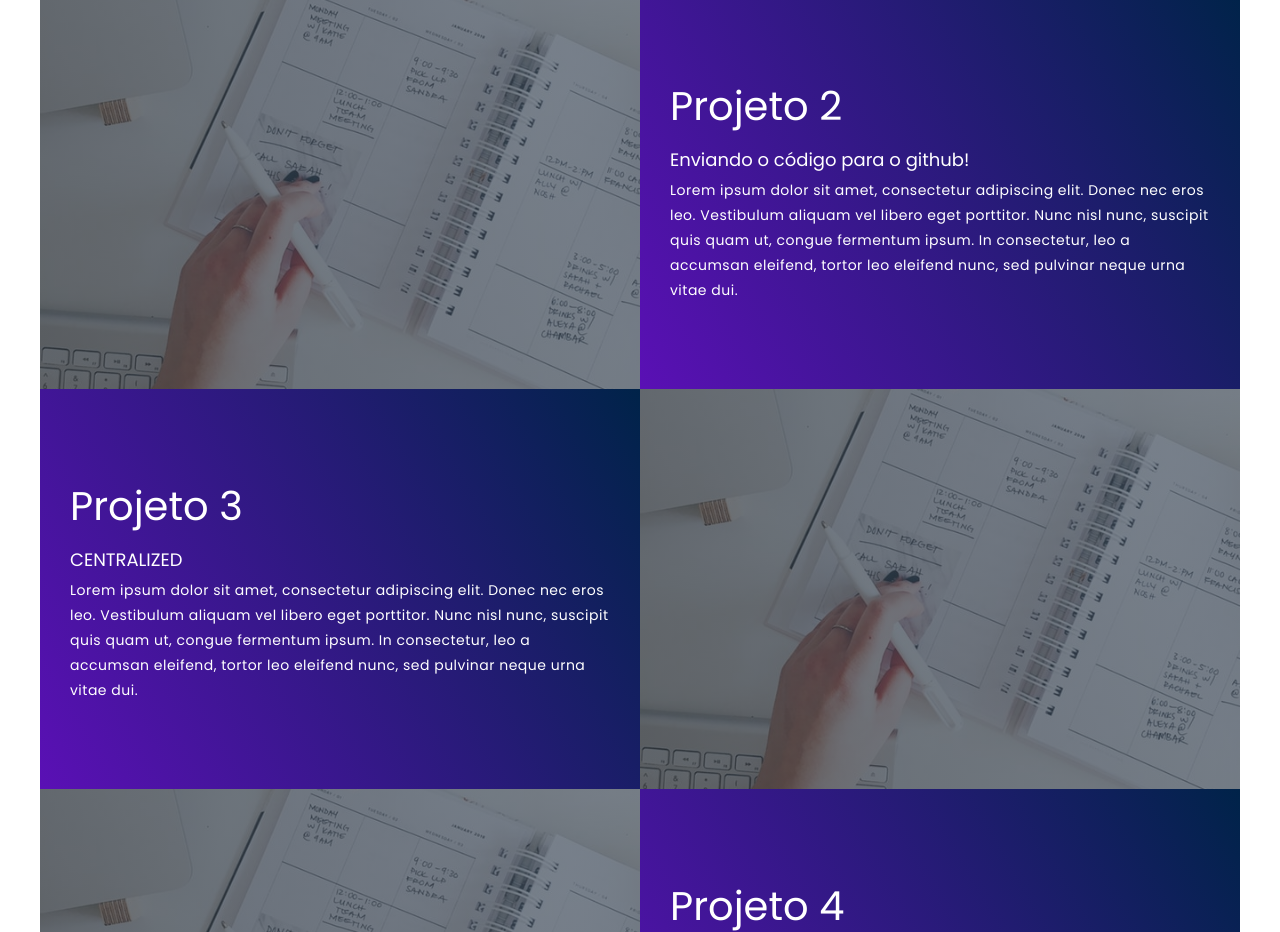
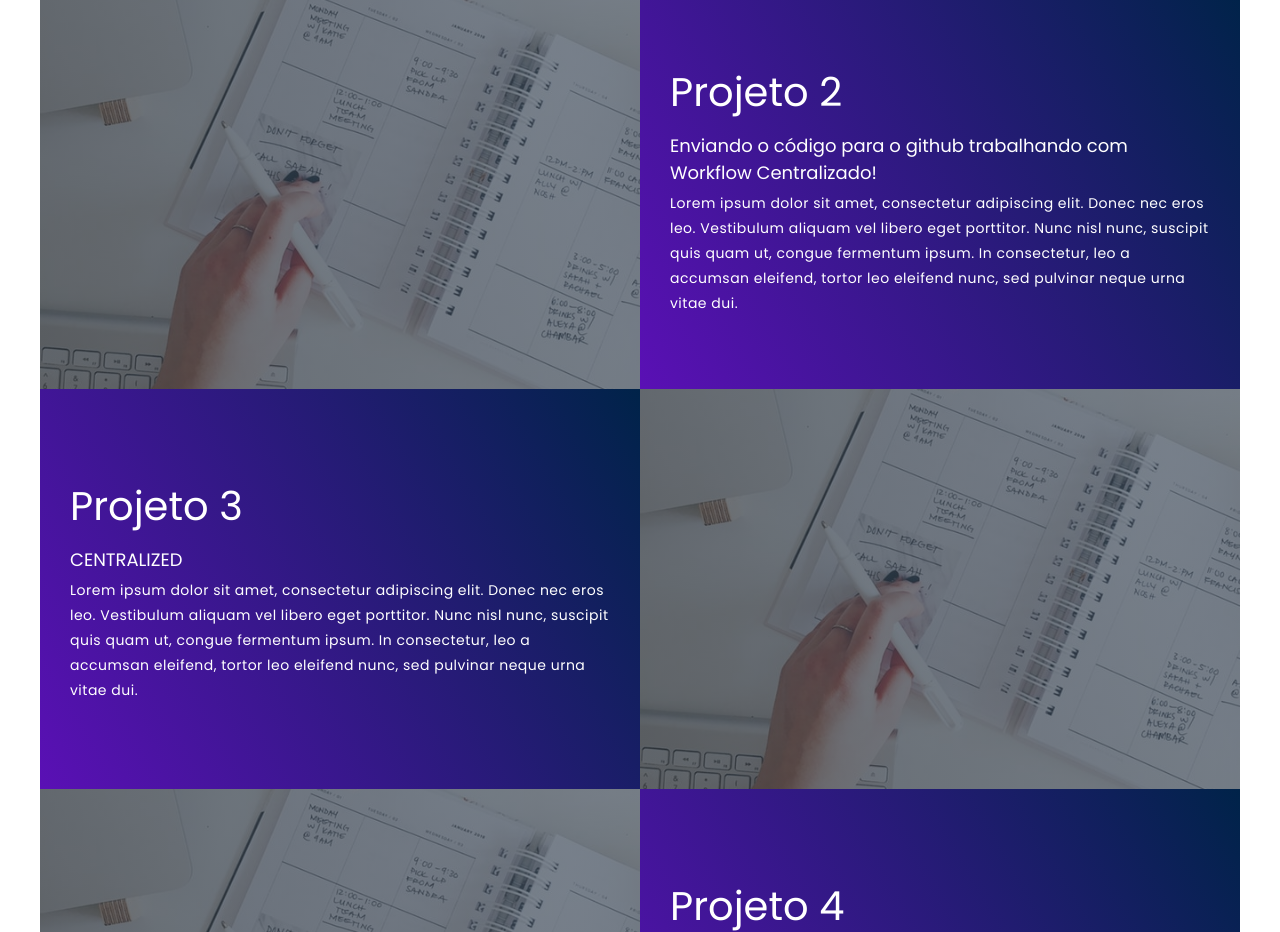
Before and after one commit to maikeliani/teste-git-portifolio, a plain HTML site: page index.html in a window 1280 px wide. Shown: the part 1586-2518 px from the top of the page. Drawn offline with Linux system fonts and the light colour scheme.

Commit message:
alterada descrição do projeto numero 2

```diff
--- a/index.html
+++ b/index.html
@@ -42,7 +42,7 @@
                 <div class="project-item">
                     <div class="project-info">
                         <h1>Projeto 2</h1>
-                        <h2>Enviando o código para o github!</h2>
+                        <h2>Enviando o código para o github trabalhando com Workflow Centralizado!</h2>
                         <p>Lorem ipsum dolor sit amet, consectetur adipiscing elit. Donec nec eros leo. Vestibulum
                             aliquam vel libero eget porttitor. Nunc nisl nunc, suscipit quis quam ut, congue fermentum
                             ipsum. In consectetur, leo a accumsan eleifend, tortor leo eleifend nunc, sed pulvinar neque
```
